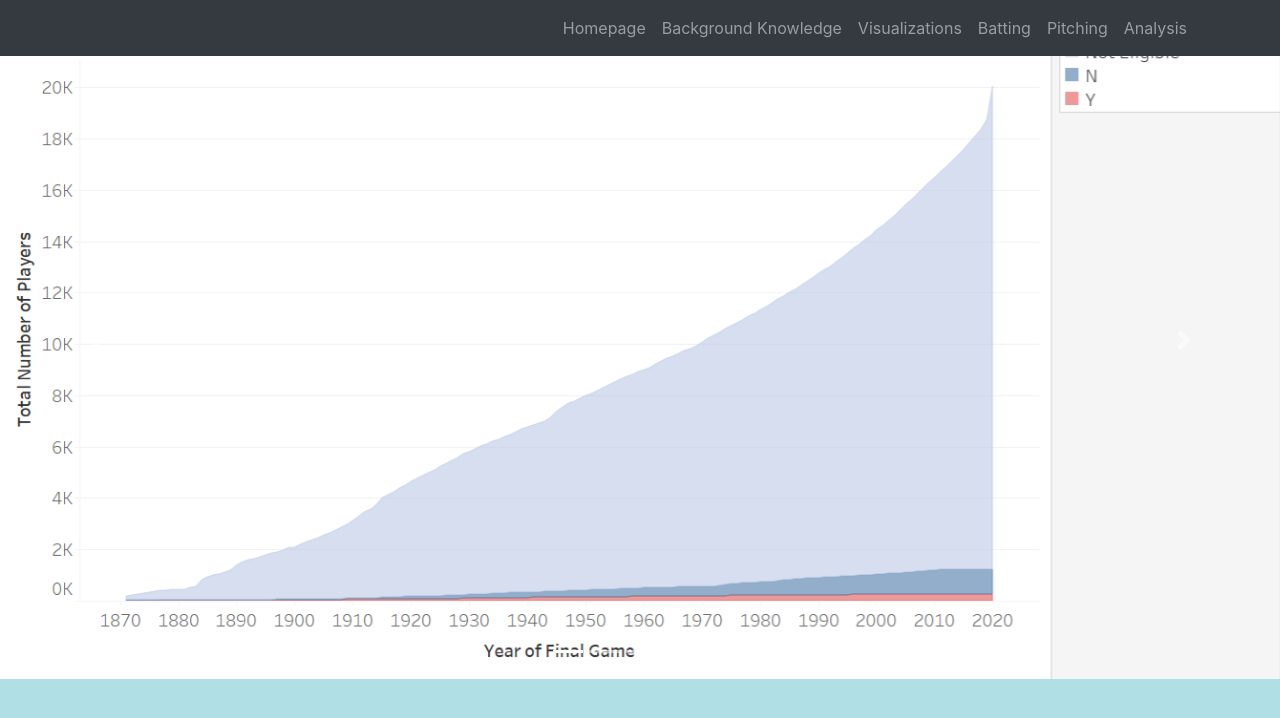
After one commit to greensleeves8/Final_Project_Baseball, a Flask app: template h_app/templates/visulizations.html in a window 1280 px wide. The commit adds this page. Shown: the top 718 px of the page. Run offline with Flask 2, Linux system fonts and the light colour scheme; the template is opened without the code that fills it, so the values that code supplies are empty; some libraries are stand-ins or nearby versions.

Commit message:
added Carousel features and updated routes

```diff
--- a/h_app/templates/background.html
+++ b/h_app/templates/background.html
@@ -25,13 +25,13 @@
     <div class="collapse navbar-collapse" id="navbarResponsive">
       <ul class="navbar-nav ml-auto">
         <li class="nav-item">
-          <a class="nav-link js-scroll-trigger" href="https://hall-of-fame-baseball.herokuapp.com/base">Homepage</a>
+          <a class="nav-link js-scroll-trigger" href="https://hall-of-fame-baseball.herokuapp.com">Homepage</a>
         </li>
         <li class="nav-item">
           <a class="nav-link js-scroll-trigger" href="https://hall-of-fame-baseball.herokuapp.com/Background">Background Knowledge</a>
         </li>
         <li class="nav-item">
-          <a class="nav-link js-scroll-trigger" href="https://hall-of-fame-baseball.herokuapp.com/scrape">HOF Updates</a>
+          <a class="nav-link js-scroll-trigger" href="https://hall-of-fame-baseball.herokuapp.com/Visualizations">Visualizations</a>
         </li>
         <li class="nav-item">
           <a class="nav-link js-scroll-trigger" href="https://hall-of-fame-baseball.herokuapp.com/Batting">Batting</a>
@@ -40,7 +40,7 @@
           <a class="nav-link js-scroll-trigger" href="https://hall-of-fame-baseball.herokuapp.com/Pitching">Pitching</a>
         </li>
         <li class="nav-item">
-          <a class="nav-link js-scroll-trigger" href="https://hall-of-fame-baseball.herokuapp.com/Prediction">Prediction</a>
+          <a class="nav-link js-scroll-trigger" href="https://hall-of-fame-baseball.herokuapp.com/Analysis">Analysis</a>
         </li>
       </ul>
     </div>
--- /dev/null
+++ b/h_app/templates/visulizations.html
@@ -0,0 +1,139 @@
+<!DOCTYPE html>
+<html lang="en">
+<head>
+    <meta charset="UTF-8">
+    <meta http-equiv="X-UA-Compatible" content="IE=edge">
+    <meta name="viewport" content="width=device-width, initial-scale=1.0">
+    <link
+    rel="stylesheet"
+    href="https://maxcdn.bootstrapcdn.com/bootstrap/4.0.0/css/bootstrap.min.css"
+    integrity="sha384-Gn5384xqQ1aoWXA+058RXPxPg6fy4IWvTNh0E263XmFcJlSAwiGgFAW/dAiS6JXm"
+    crossorigin="anonymous"
+  />
+  <link href="static/css/scrape.css" rel="stylesheet"></link>
+
+    <title>Stay Up to Date with the Latest from the Hall of Fame</title>
+</head>
+<body>
+
+  <!-- Navigation -->
+<nav class="navbar navbar-expand-lg navbar-dark bg-dark fixed-top" id="mainNav">
+  <div class="container">
+    <a class="navbar-brand js-scroll-trigger" href="#page-top"></a>
+    <button class="navbar-toggler" type="button" data-toggle="collapse" data-target="#navbarResponsive" aria-controls="navbarResponsive" aria-expanded="false" aria-label="Toggle navigation">
+      <span class="navbar-toggler-icon"></span>
+    </button>
+    <div class="collapse navbar-collapse" id="navbarResponsive">
+      <ul class="navbar-nav ml-auto">
+        <li class="nav-item">
+          <a class="nav-link js-scroll-trigger" href="https://hall-of-fame-baseball.herokuapp.com">Homepage</a>
+        </li>
+        <li class="nav-item">
+          <a class="nav-link js-scroll-trigger" href="https://hall-of-fame-baseball.herokuapp.com/Background">Background Knowledge</a>
+        </li>
+        <li class="nav-item">
+          <a class="nav-link js-scroll-trigger" href="https://hall-of-fame-baseball.herokuapp.com/Visualizations">Visualizations</a>
+        </li>
+        <li class="nav-item">
+          <a class="nav-link js-scroll-trigger" href="https://hall-of-fame-baseball.herokuapp.com/Batting">Batting</a>
+        </li>
+        <li class="nav-item">
+          <a class="nav-link js-scroll-trigger" href="https://hall-of-fame-baseball.herokuapp.com/Pitching">Pitching</a>
+        </li>
+        <li class="nav-item">
+          <a class="nav-link js-scroll-trigger" href="https://hall-of-fame-baseball.herokuapp.com/Analysis">Analysis</a>
+        </li>
+      </ul>
+    </div>
+  </div>
+</nav>
+
+<!-- Carousel start -->
+<div class="row">
+  <div class="col-md-12">
+      <div id="myCarousel" class="carousel slide" data-ride="carousel">
+          <ol class="carousel-indicators">
+              <li data-target="myCarousel" data-slide-to="0" class="active"></li>
+              <li data-target="myCarousel" data-slide-to="1"></li>
+              <li data-target="myCarousel" data-slide-to="2"></li>
+              <li data-target="myCarousel" data-slide-to="3"></li>
+              <li data-target="myCarousel" data-slide-to="4"></li>
+          </ol>
+          <div class="carousel-inner">
+              <div class="carousel-item active">
+                  <img class="d-block w-100" src="static/Images/Players_vs_HOF_status.png" alt="slide1">
+                  <div class="carousel-caption">
+                      <!-- <h1>Image 1</h1>
+                      <p>Baseball Graph Baseball Graph Baseball Graph</p> -->
+                  </div>
+              </div>
+              <div class="carousel-item">
+                  <img class="d-block w-100" src="static/Images/image.jpg" alt="slide2">
+                  <div class="carousel-caption">
+                      <!-- <h1>Image 2</h1>
+                      <p>Baseball Graph Baseball Graph Baseball Graph</p> -->
+                  </div>
+              </div>
+
+          <a class="carousel-control-prev" href="#myCarousel" role="button" data-slide="prev">
+              <span class="carousel-control-prev-icon" aria-hidden="true"></span>
+              <span class="sr-only">Previous</span>
+          </a>
+          <a class="carousel-control-next" href="#myCarousel" role="button" data-slide="next">
+              <span class="carousel-control-next-icon" aria-hidden="true"></span>
+              <span class="sr-only">Next</span>
+          </a>
+      </div>
+  </div>
+</div>
+</div>
+<!-- Carousel End -->
+
+    <!-- <div class="container">
+        <div class="row">
+                <p><a class="btn btn-primary btn-lg" href="/scrape" role="button">See What's New In Cooperstown</a></p>
+        </div>
+    <div class="row" id="hall-featured-image">
+        <div class="col-md-8">
+            <h2>Newest from HOF Historical Image Gallery</h2>
+            <img src="{{hall.featured_image }}" class="img-responsive" alt="Responsive image" />
+        </div>
+    </div>
+
+    <h2>{{hall.news_title}}</h2>
+
+    <div class="row" id="hall-news">
+        <div class="col-md-12">
+            <div class="media">
+                <div class="media-body">
+                    <h2>Stay Up to Date With The HOF</h2>
+                    <img src="{{hall.news_image}}"  class="img-responsive" alt="Responsive image" />
+                    <h4 class="media-heading">{{hall.news_title}}</h4>
+                    <p>{{ hall.news_paragraph }}</p>
+                </div>
+            </div>
+        </div>
+    </div> -->
+
+     <!-- Bootstrap JS scripts -->
+  <script src="https://code.jquery.com/jquery-3.2.1.slim.min.js"
+  integrity="sha384-KJ3o2DKtIkvYIK3UENzmM7KCkRr/rE9/Qpg6aAZGJwFDMVNA/GpGFF93hXpG5KkN"
+  crossorigin="anonymous"></script>
+<script src="https://cdnjs.cloudflare.com/ajax/libs/popper.js/1.12.9/umd/popper.min.js"
+  integrity="sha384-ApNbgh9B+Y1QKtv3Rn7W3mgPxhU9K/ScQsAP7hUibX39j7fakFPskvXusvfa0b4Q"
+  crossorigin="anonymous"></script>
+<script src="https://maxcdn.bootstrapcdn.com/bootstrap/4.0.0/js/bootstrap.min.js"
+  integrity="sha384-JZR6Spejh4U02d8jOt6vLEHfe/JQGiRRSQQxSfFWpi1MquVdAyjUar5+76PVCmYl"
+  crossorigin="anonymous"></script>
+
+     <!-- Carousel Script Imports -->
+     <script src="https://code.jquery.com/jquery-3.1.1.slim.min.js"
+     integrity="sha384-A7FZj7v+d/sdmMqp/nOQwliLvUsJfDHW+k9Omg/a/EheAdgtzNs3hpfag6Ed950n"
+     crossorigin="anonymous"></script>
+ <script src="https://maxcdn.bootstrapcdn.com/bootstrap/4.0.0-alpha.6/js/bootstrap.min.js"
+     integrity="sha384-vBWWzlZJ8ea9aCX4pEW3rVHjgjt7zpkNpZk+02D9phzyeVkE+jo0ieGizqPLForn"
+     crossorigin="anonymous"></script>
+ <!-- Carousel Script End -->
+
+</body>
+</html>
```
Also changed, not shown: h_app/__init__.py (+4 -4 lines), h_app/templates/analysis.html (added, +78 -0 lines), h_app/templates/batting.html (+17 -6 lines), h_app/templates/index.html (+88 -9 lines), h_app/templates/pitching.html (+15 -6 lines), h_app/templates/prediction.html (deleted, +0 -69 lines), h_app/templates/scrape.html (deleted, +0 -89 lines), h_app/static/Images/Players_vs_HOF_status.png (added), h_app/static/Images/baseballs.jpg (added), h_app/static/Images/cap1.jpg (added), h_app/static/Images/cards.jpg (added), h_app/static/Images/image.png (added), h_app/static/Images/nb_logo.png (renamed from Images/nb_logo.png), 2 other files.
